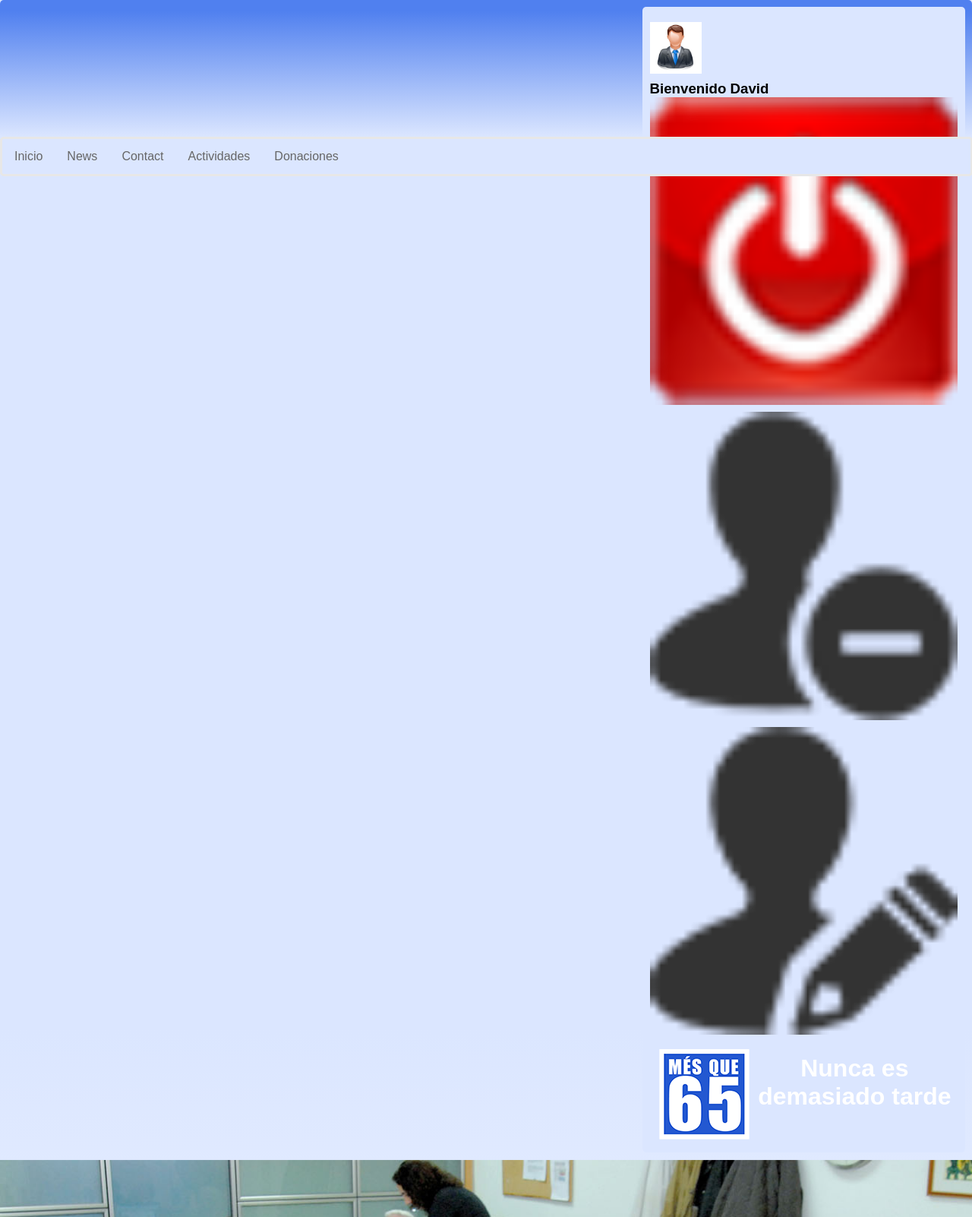
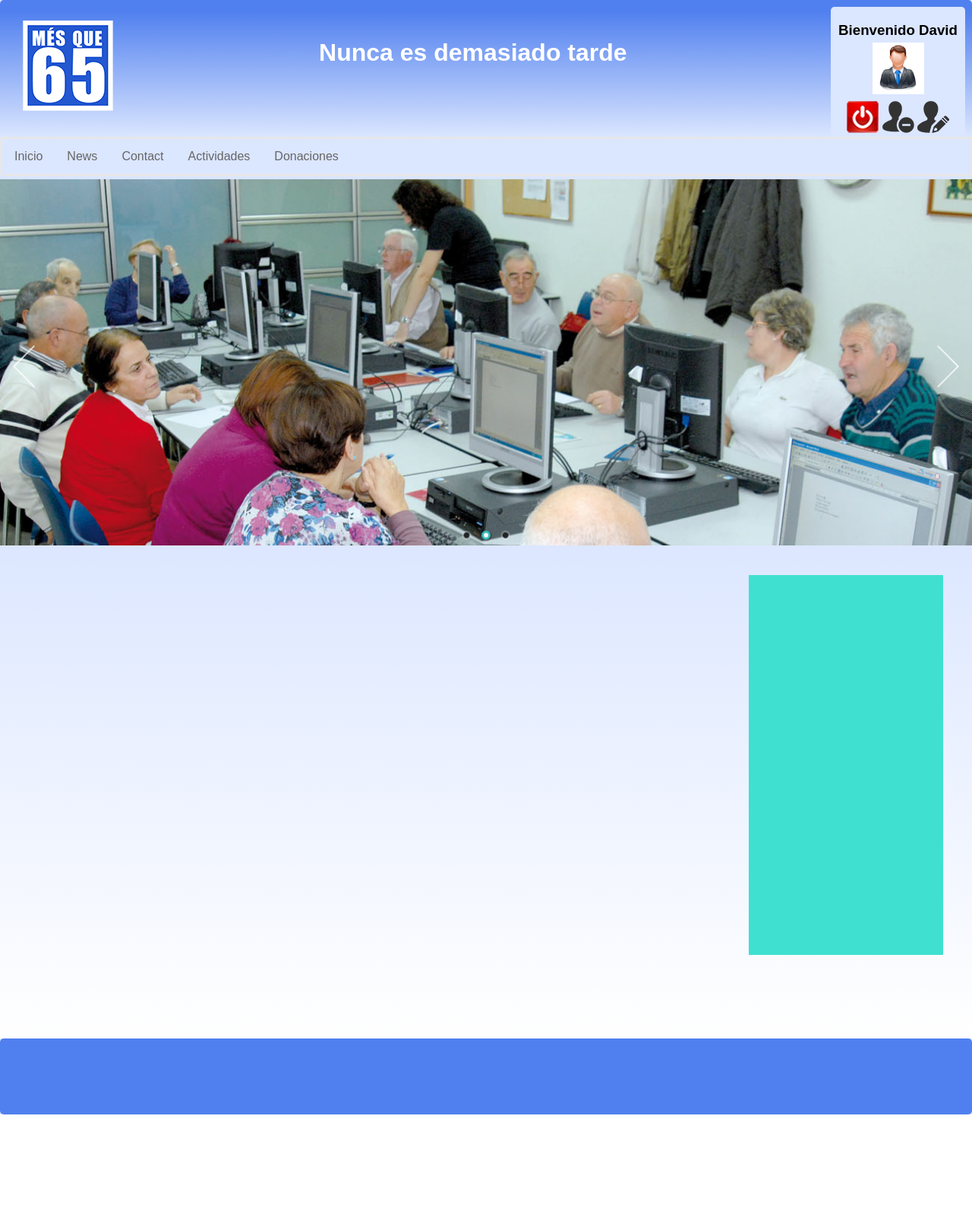
Before and after one commit to hermosilla7/Proyecto_5, a PHP site: page / in a window 1280 px wide. Shown: the top 1602 px of the page at 76% size. After the commit the page ends 1467 px from the top, so only its background shows below. Run offline with PHP 8.4, Linux system fonts and the light colour scheme; a user stored in the database is signed in; data comes from the database, SQL or seed files in the repository.

Commit message:
subida hedader

```diff
--- a/css/estilo.css
+++ b/css/estilo.css
@@ -14,7 +14,6 @@
 input {
   margin-bottom: 5px;
   text-align: center;
-  width: 100%;
 }
 .logo {
   float: left;
@@ -62,7 +61,13 @@
   color: white;
 }
 
-
+.perfilimg {
+  margin-top: 5px;
+  text-align: center;
+}
+.logologin {
+  text-align: center;
+}
 /*/////////////////////////////////////////////*/
 .destacado {
   background: wheat none repeat scroll 0 0;
--- a/header.php
+++ b/header.php
@@ -20,24 +20,29 @@
 				<?php
 					} else {
 				?>
-
+				<h3><?php echo "Bienvenido " .$nom_user?></h3>
+				<div class="perfilimg">
 	            <input type="image" src="img/<?php echo $foto ?>"style="width: 68px; height: 68px;">
-
-	            <h3><?php echo "Bienvenido " .$nom_user?></h3>
+	            </div>
+	            <div class="logologin">
 	            <input type="image" src="img/off.png" onclick="window.location.href='logout.proc.php'">
 	            <input type="image" src="img/baja.png" onclick="confirmar()">
 	            <input type="image" src="img/edit.png" onclick="window.location.href='usuarios_modificar.php'"></br>
+	            </div>
+	            </div>
 				<?php
 					}
 				?>
-		</div>
-		<div class="logo">
+			</div>
+	<div class="logo">
 			<img src="img/LOGO2_120px.png" />
 		</div>
 		<div class="title">
 			<h1>Nunca es demasiado tarde</h1>
 		</div>
-	</div>
+
+
+
 </div>
 <?php
 	echo "<div class='log-error'>";
```
